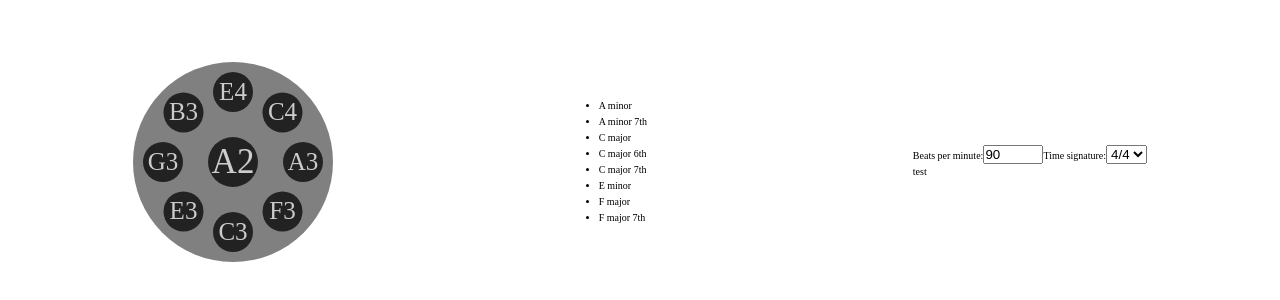
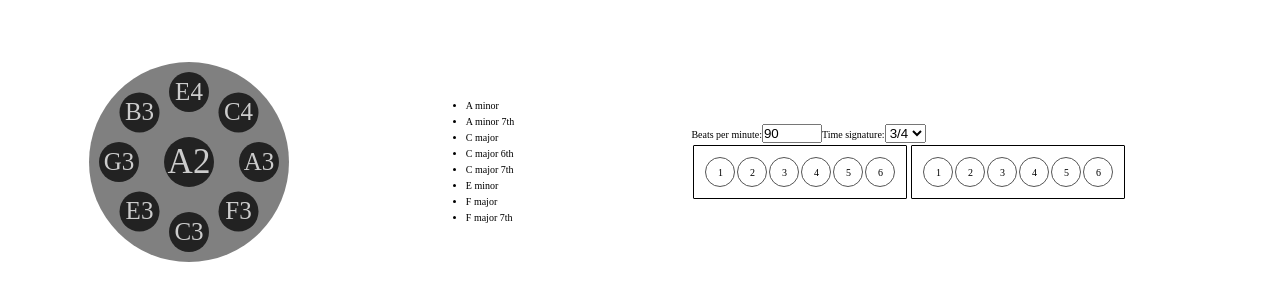
Before and after one commit to Moosees/ding-and-tones, a React (Create React App) app: page / in a window 1280 px wide. Shown: the part 238-538 px from the top of the page. Built offline with nearby package versions, Linux system fonts and the light colour scheme.

Commit message:
Add bar component skeleton

```diff
--- a/src/components/patternBar/PatternBar.jsx
+++ b/src/components/patternBar/PatternBar.jsx
@@ -1,7 +1,18 @@
 import React from 'react';
+import { Bar, Beat } from './patternBar.styles';
 
-const PatternBar = () => {
-  return <div>test</div>;
+const createBar = (timeSignature, gridSize) => {
+  const [beats, value] = timeSignature.split('/');
+  const totalBeats = beats * (gridSize / value);
+  const bar = [];
+  for (let i = 0; i < totalBeats; ++i) {
+    bar.push(<Beat key={i + 1}>{i + 1}</Beat>);
+  }
+  return bar;
+};
+
+const PatternBar = ({ timeSignature, gridSize = 8 }) => {
+  return <Bar>{createBar(timeSignature, gridSize)}</Bar>;
 };
 
 export default PatternBar;
--- /dev/null
+++ b/src/components/patternBar/patternBar.styles.js
@@ -0,0 +1,21 @@
+import styled from 'styled-components';
+
+export const Bar = styled.div`
+  align-items: center;
+  border: 1px solid #000;
+  border-radius: 1px;
+  display: flex;
+  justify-content: center;
+  margin: 2px;
+  padding: 1rem;
+`;
+
+export const Beat = styled.span`
+  border: 1px solid #555;
+  border-radius: 100%;
+  height: 3rem;
+  line-height: 3rem;
+  margin: 1px;
+  text-align: center;
+  width: 3rem;
+`;
--- a/src/components/patternView/PatternView.jsx
+++ b/src/components/patternView/PatternView.jsx
@@ -1,10 +1,11 @@
 import React, { useState } from 'react';
 import PatternBar from '../patternBar/PatternBar';
 import PatternControls from '../patternControls/PatternControls';
+import { BarsContainer } from './PatternView.styles';
 
 const PatternView = () => {
   const [bpm, setBpm] = useState(90);
-  const [timeSignature, setTimeSignature] = useState('4/4');
+  const [timeSignature, setTimeSignature] = useState('3/4');
 
   return (
     <div>
@@ -14,7 +15,10 @@ const PatternView = () => {
         timeSignature={timeSignature}
         setTimeSignature={setTimeSignature}
       />
-      <PatternBar bpm={bpm} timeSignature={timeSignature} />
+      <BarsContainer>
+        <PatternBar timeSignature={timeSignature} />
+        <PatternBar timeSignature={timeSignature} />
+      </BarsContainer>
     </div>
   );
 };
--- /dev/null
+++ b/src/components/patternView/PatternView.styles.js
@@ -0,0 +1,7 @@
+import styled from 'styled-components';
+
+export const BarsContainer = styled.div`
+  display: flex;
+  flex-wrap: wrap;
+  width: 50rem;
+`;
```
